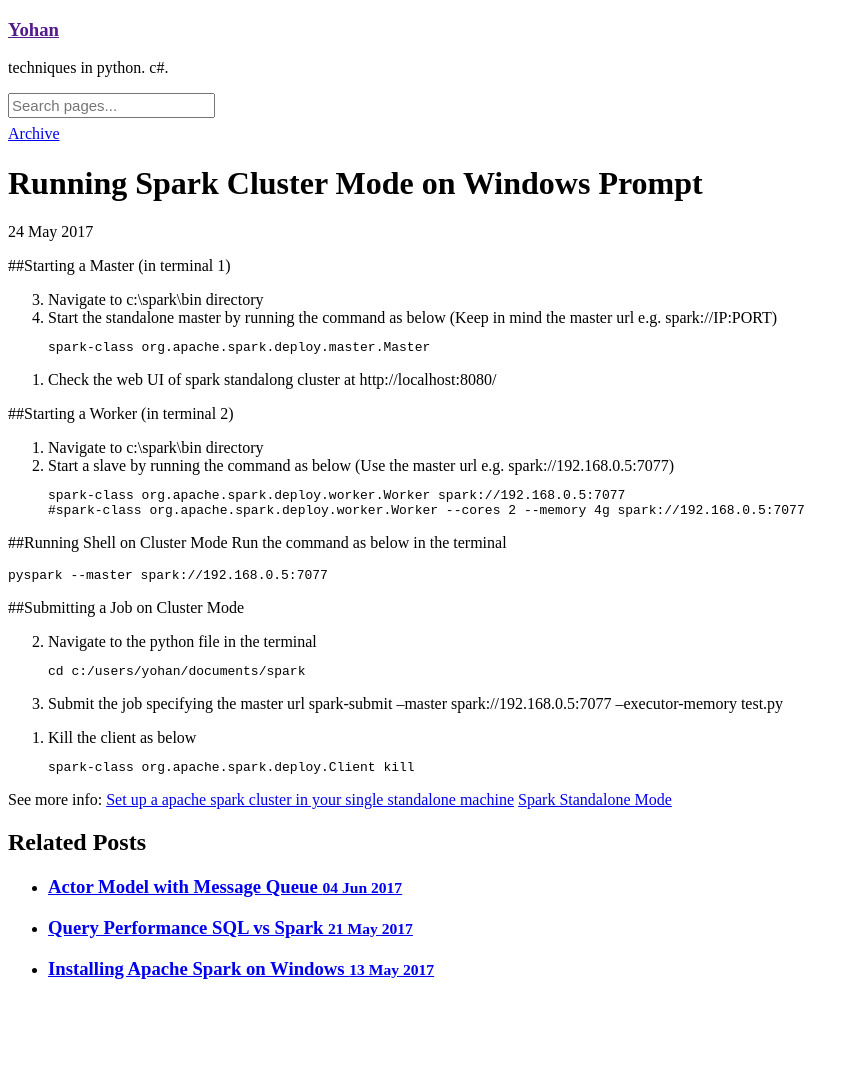
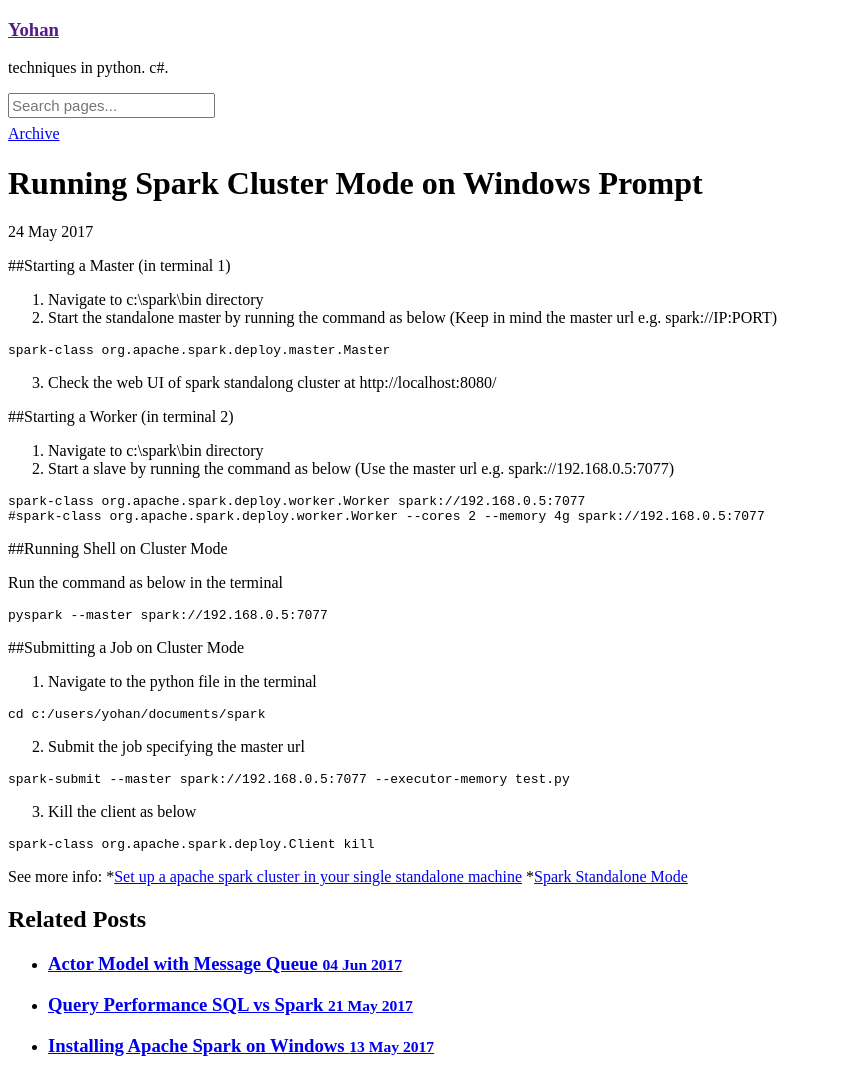
Before and after one commit to yohancheong/yohancheong.github.io, a Jekyll site: the page built from _posts/2017-05-24-running-spark-multi-clusters.md, in a window 1280 px wide. Shown: the whole page, without its empty margins (0-858 px from the left). Built offline with Jekyll 4.4.1, drawn with Linux system fonts in a browser that asks for light colours; before the commit the page ends 998 px from its top, so only the background shows below that.

Commit message:
Layout change

````diff
--- a/_posts/2017-05-24-running-spark-multi-clusters.md
+++ b/_posts/2017-05-24-running-spark-multi-clusters.md
@@ -4,42 +4,57 @@ title: Running Spark Cluster Mode on Windows Prompt
 ---
 
 ##Starting a Master (in terminal 1)
+
 1. Navigate to c:\spark\bin directory
 2. Start the standalone master by running the command as below (Keep in mind the master url e.g. spark://IP:PORT)
+
 ```
 spark-class org.apache.spark.deploy.master.Master
 ```
+
 {:start="3"}
 3. Check the web UI of spark standalong cluster at http://localhost:8080/
 
 ##Starting a Worker (in terminal 2)
+
 1. Navigate to c:\spark\bin directory
 2. Start a slave by running the command as below (Use the master url e.g. spark://192.168.0.5:7077)
+
 ```
 spark-class org.apache.spark.deploy.worker.Worker spark://192.168.0.5:7077
 #spark-class org.apache.spark.deploy.worker.Worker --cores 2 --memory 4g spark://192.168.0.5:7077
 ```
 
 ##Running Shell on Cluster Mode
+
 Run the command as below in the terminal
+
 ```
 pyspark --master spark://192.168.0.5:7077
 ```
 
 ##Submitting a Job on Cluster Mode
+
 1. Navigate to the python file in the terminal
+
 ```
 cd c:/users/yohan/documents/spark
 ```
+
 {:start="2"}
 2. Submit the job specifying the master url
+
+```
 spark-submit --master spark://192.168.0.5:7077 --executor-memory test.py
+```
+
 {:start="3"}
 3. Kill the client as below
+
 ```
 spark-class org.apache.spark.deploy.Client kill
 ```
 
 See more info:
-<a href="https://blog.knoldus.com/2015/04/14/setup-a-apache-spark-cluster-in-your-single-standalone-machine/">Set up a apache spark cluster in your single standalone machine</a>
-<a href="http://spark.apache.org/docs/latest/spark-standalone.html">Spark Standalone Mode</a>
+*<a href="https://blog.knoldus.com/2015/04/14/setup-a-apache-spark-cluster-in-your-single-standalone-machine/">Set up a apache spark cluster in your single standalone machine</a>
+*<a href="http://spark.apache.org/docs/latest/spark-standalone.html">Spark Standalone Mode</a>
````
